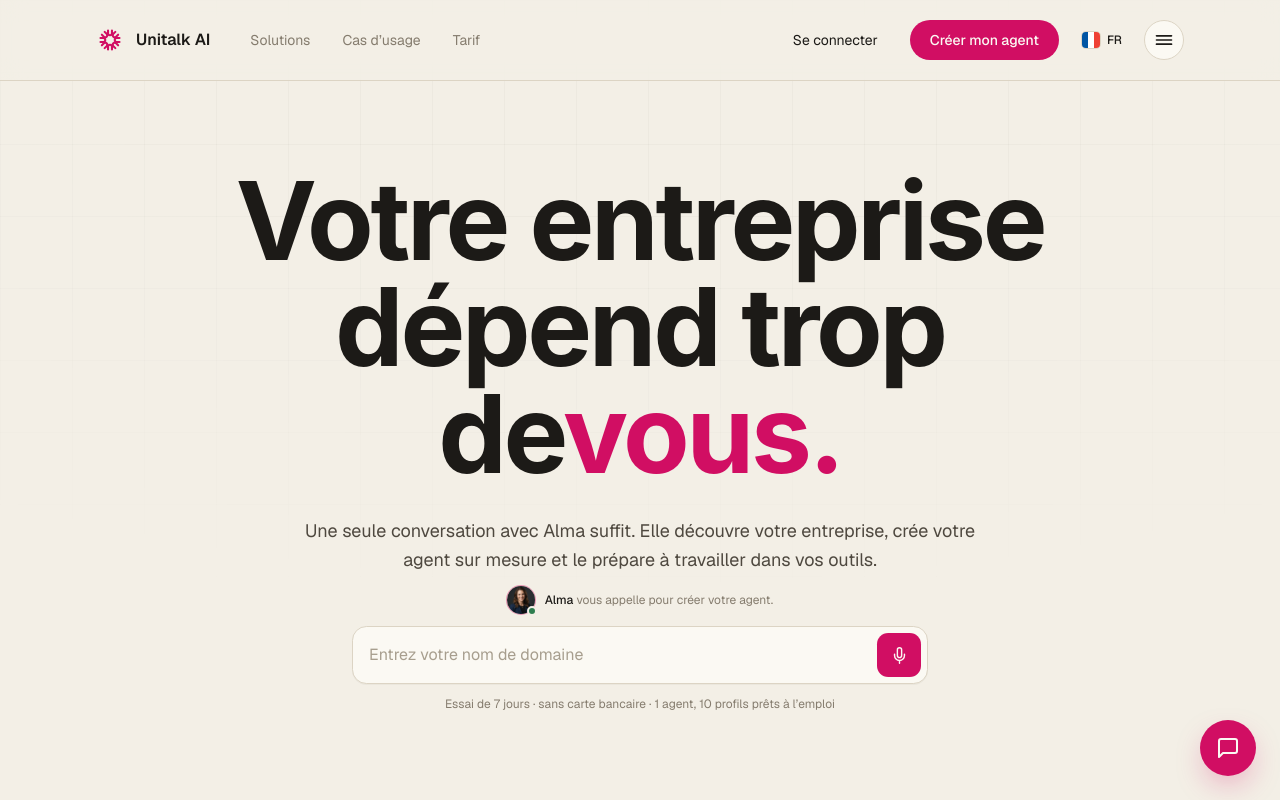
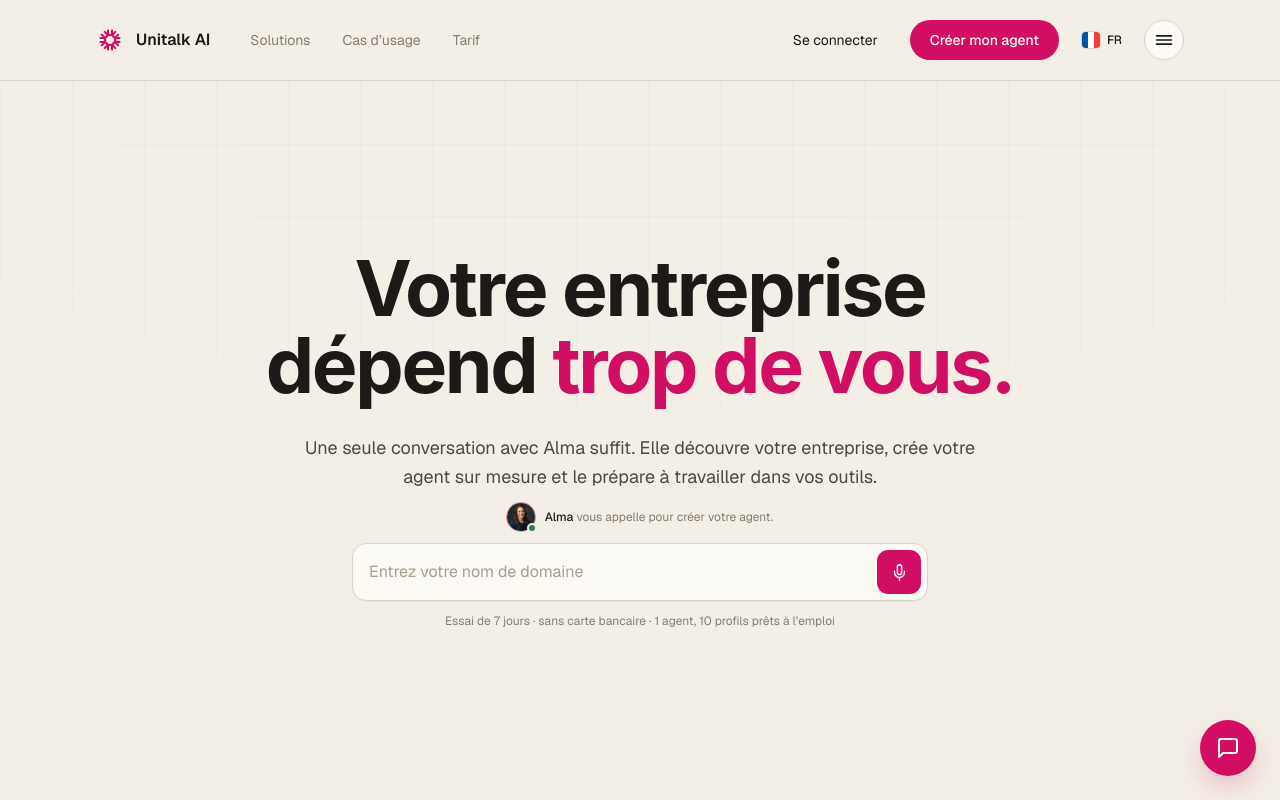
Before and after one commit to cyberienai/unitalk-ai-new-site, a Next.js app: page / in a window 1280 px wide. Shown: the top 800 px of the page. Built offline with nearby package versions, Linux system fonts and the light colour scheme.

Commit message:
feat: adjust headline text and font styling in HeroEditorial component

```diff
--- a/components/hero-editorial.tsx
+++ b/components/hero-editorial.tsx
@@ -8,8 +8,8 @@ const T = {
   fr: {
     eyebrow: 'Vous gérez tout, seul, sans pouvoir embaucher',
     headline1: 'Votre entreprise',
-    headline2: 'dépend trop de',
-    headline3: 'vous.',
+    headline2: 'dépend ',
+    headline3: 'trop de vous.',
     subline:
       'Une seule conversation avec Alma suffit. Elle découvre votre entreprise, crée votre agent sur mesure et le prépare à travailler dans vos outils.',
     almaCaption: 'vous appelle pour créer votre agent.',
@@ -26,8 +26,8 @@ const T = {
   en: {
     eyebrow: 'You run everything, alone, with no one to hire',
     headline1: 'Your business',
-    headline2: 'depends too much',
-    headline3: 'on you.',
+    headline2: 'depends ',
+    headline3: 'too much on you.',
     subline:
       'Just one conversation with Alma is enough. She discovers your company, creates your custom agent and gets it ready to work inside your tools.',
     almaCaption: 'calls you to create your agent.',
@@ -73,14 +73,17 @@ export function HeroEditorial() {
       {/* Oversized editorial headline */}
       <motion.h1
         className="mt-0 font-sf font-bold text-[#1C1A17] text-balance"
-        style={{ fontSize: 'clamp(2.9rem, 8.5vw, 7rem)', lineHeight: 0.98, letterSpacing: '-0.03em' }}
+        style={{ fontSize: 'clamp(2.4rem, 6vw, 5.25rem)', lineHeight: 1.0, letterSpacing: '-0.03em' }}
         initial={{ opacity: 0, y: 18 }}
         animate={{ opacity: 1, y: 0 }}
         transition={{ duration: 0.6, ease, delay: 0.06 }}
       >
         {t.headline1}
         <br />
-        {t.headline2}<span className="text-[#D10E63]">{t.headline3}</span>
+        <span className="whitespace-nowrap">
+          {t.headline2}
+          <span className="text-[#D10E63]">{t.headline3}</span>
+        </span>
       </motion.h1>
 
       {/* Subline */}
```
